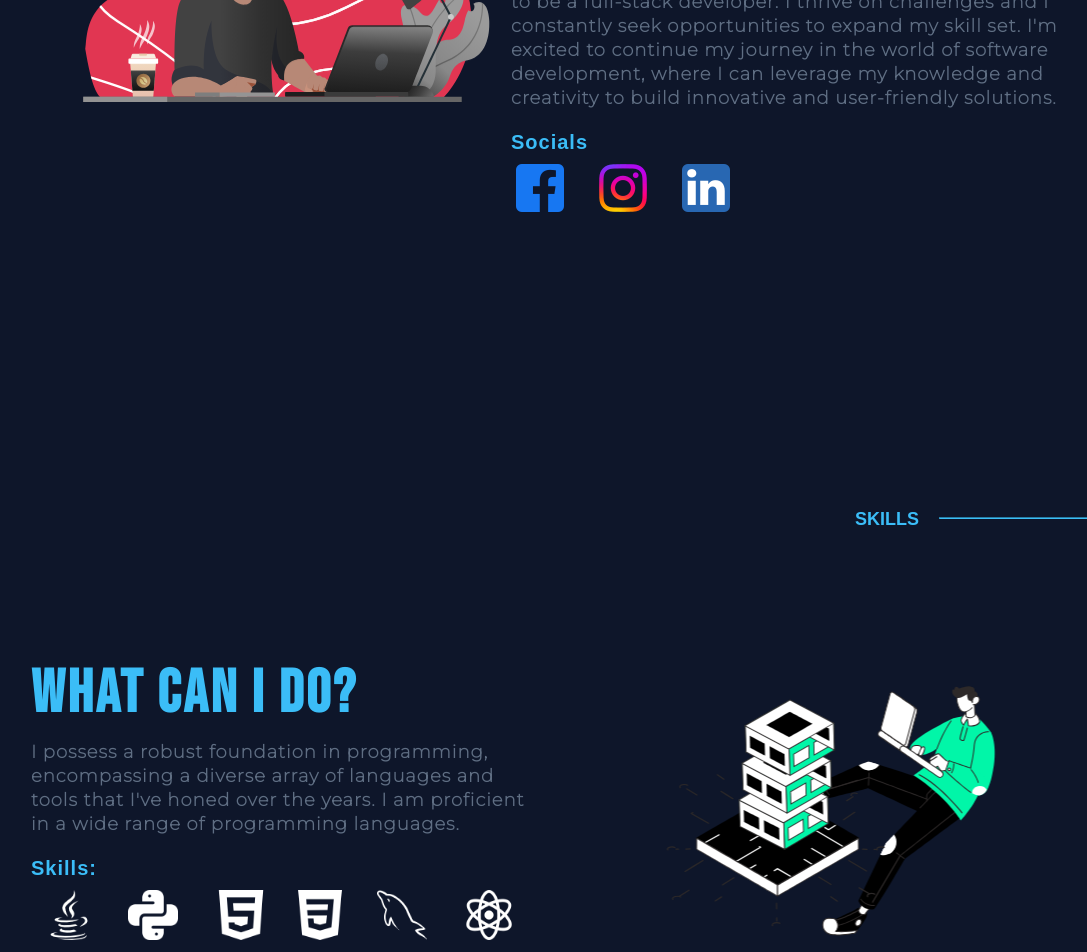
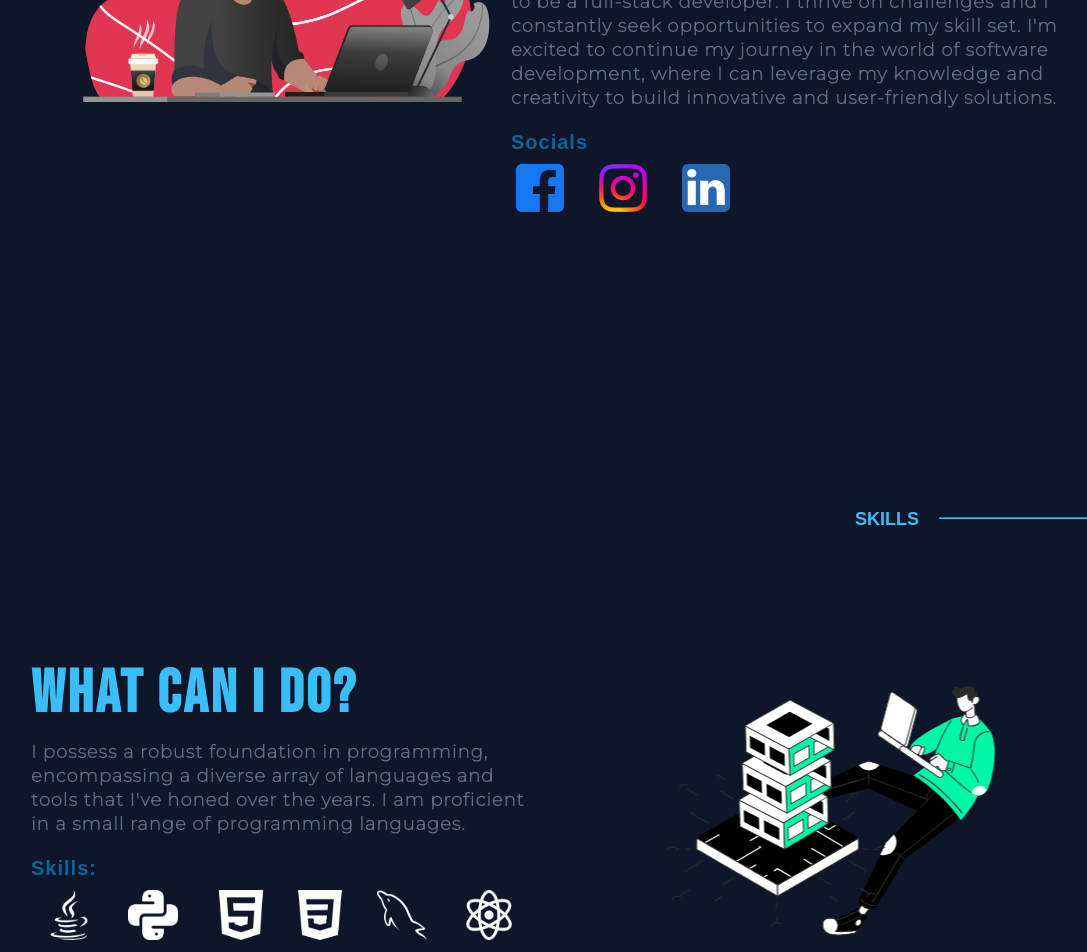
Before and after one commit to Macmac331/macWebsite, a JavaScript app: page / in a window 1280 px wide. Shown: the part 1060-2012 px from the top of the page, without its empty margins (69-1156 px from the left). Built offline with nearby package versions, Linux system fonts and the light colour scheme; the HTML template or start-up script is replaced by a standard one.

Commit message:
changed color

```diff
--- a/src/Content/About.css
+++ b/src/Content/About.css
@@ -62,7 +62,7 @@ hr{
     margin-top: 10px;
     font-size: 20px;
     font-family: 'Noto Sans Old Permic', sans-serif;
-    color: #3bbdf7;
+    color: #0f6497;
 }
 .socials-ico img {
     padding: 10px 30px 10px 5px;
--- a/src/Content/Skills.css
+++ b/src/Content/Skills.css
@@ -65,7 +65,7 @@ hr{
     font-size: 20px;
     padding-top: 20px;
     font-family: 'Noto Sans Old Permic', sans-serif;
-    color: #3bbdf7;
+    color: #0f6497;
 }
 .ico-container{
     display:flex;
--- a/src/Content/Skills.js
+++ b/src/Content/Skills.js
@@ -20,7 +20,7 @@ function Skills(){
                     <div className='skills-content'>
                         <h1>What can I do?</h1>
                         <p>
-                        I possess a robust foundation in programming, encompassing a diverse array of languages and tools that I've honed over the years. I am proficient in a wide range of programming languages.
+                        I possess a robust foundation in programming, encompassing a diverse array of languages and tools that I've honed over the years. I am proficient in a small range of programming languages.
                         </p>
                         <div className='skills-ico'>
                             <p>Skills:</p>
```
